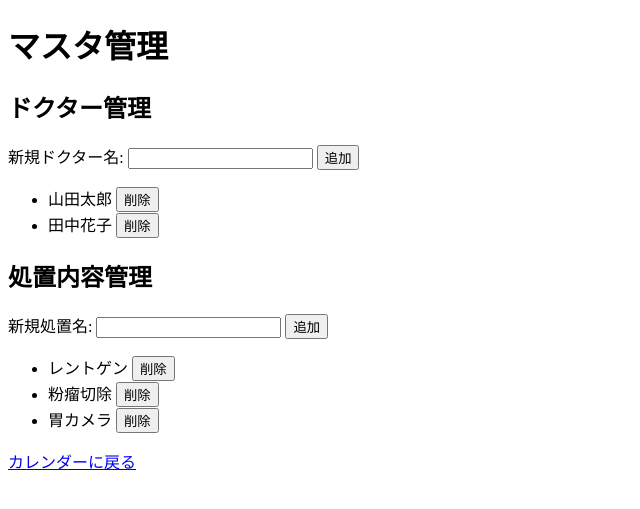
After one commit to johmpei/clinic.app, a Flask app: page /manage_masters in a window 1280 px wide. The commit adds this page. Shown: the top 509 px of the page, without its empty margins (0-640 px from the left). Run offline with Flask 3, Linux system fonts and the light colour scheme; a user stored in the database is signed in; data comes from the database, SQL or seed files in the repository; both versions use the stored data as it was after the commit.

```diff
--- a/app.py
+++ b/app.py
@@ -353,8 +353,59 @@ def delete_report(year, month, day):
 
     return redirect(url_for('index'))
 
-#追加のページ
+#医者とかの登録
+@app.route('/manage_masters', methods=['GET', 'POST'])
+@login_required
+def manage_masters():
+    clinic_id = session.get('clinic_id')
+    conn = sqlite3.connect('daily_report.db')
+    cursor = conn.cursor()
+    message = None
 
+    if request.method == 'POST':
+        # ドクターの追加/削除
+        if 'add_doctor_name' in request.form:
+            doctor_name = request.form['add_doctor_name']
+            try:
+                cursor.execute("INSERT INTO doctors (clinic_id, name) VALUES (?, ?)", (clinic_id, doctor_name))
+                conn.commit()
+                message = f"ドクター「{doctor_name}」を追加しました！"
+            except sqlite3.IntegrityError:
+                message = f"ドクター「{doctor_name}」は既に存在します。"
+        elif 'delete_doctor_id' in request.form:
+            doctor_id = request.form['delete_doctor_id']
+            cursor.execute("DELETE FROM doctors WHERE id=? AND clinic_id=?", (doctor_id, clinic_id))
+            conn.commit()
+            message = "ドクターを削除しました。"
+
+        # 処置の追加/削除（同様に実装）
+        elif 'add_procedure_name' in request.form:
+            procedure_name = request.form['add_procedure_name']
+            try:
+                cursor.execute("INSERT INTO procedures (clinic_id, name) VALUES (?, ?)", (clinic_id, procedure_name))
+                conn.commit()
+                message = f"処置「{procedure_name}」を追加しました！"
+            except sqlite3.IntegrityError:
+                message = f"処置「{procedure_name}」は既に存在します。"
+        elif 'delete_procedure_id' in request.form:
+            procedure_id = request.form['delete_procedure_id']
+            cursor.execute("DELETE FROM procedures WHERE id=? AND clinic_id=?", (procedure_id, clinic_id))
+            conn.commit()
+            message = "処置を削除しました。"
+
+        # TODO: 編集機能も追加する
+
+    # 現在のドクターと処置マスタを取得
+    cursor.execute("SELECT id, name FROM doctors WHERE clinic_id=?", (clinic_id,))
+    doctors = cursor.fetchall()
+    cursor.execute("SELECT id, name FROM procedures WHERE clinic_id=?", (clinic_id,))
+    procedures = cursor.fetchall()
+
+    conn.close()
+    return render_template('manage_masters.html', doctors=doctors, procedures=procedures, message=message)
+
+# index.html などに管理画面へのリンクを追加:
+# <p><a href="{{ url_for('manage_masters') }}">マスタ管理</a></p>
 
 
 
--- a/templates/index.html
+++ b/templates/index.html
@@ -39,5 +39,9 @@
         </tr>
         {% endfor %}
     </table>
+<p><a href="{{ url_for('manage_masters') }}">マスタ管理</a></p>
+
+
+
 </body>
 </html>
--- /dev/null
+++ b/templates/manage_masters.html
@@ -0,0 +1,49 @@
+<!DOCTYPE html>
+<html lang="ja">
+<head>
+    <meta charset="UTF-8">
+    <title>マスタ管理</title>
+</head>
+<body>
+    <h1>マスタ管理</h1>
+    {% if message %}
+        <p style="color:green">{{ message }}</p>
+    {% endif %}
+
+    <h2>ドクター管理</h2>
+    <form method="post">
+        <label>新規ドクター名: <input type="text" name="add_doctor_name" required></label>
+        <button type="submit">追加</button>
+    </form>
+    <ul>
+        {% for doctor in doctors %}
+            <li>
+                {{ doctor[1] }}
+                <form method="post" style="display:inline;" onsubmit="return confirm('本当に削除しますか？');">
+                    <input type="hidden" name="delete_doctor_id" value="{{ doctor[0] }}">
+                    <button type="submit">削除</button>
+                </form>
+            </li>
+        {% endfor %}
+    </ul>
+
+    <h2>処置内容管理</h2>
+    <form method="post">
+        <label>新規処置名: <input type="text" name="add_procedure_name" required></label>
+        <button type="submit">追加</button>
+    </form>
+    <ul>
+        {% for procedure in procedures %}
+            <li>
+                {{ procedure[1] }}
+                <form method="post" style="display:inline;" onsubmit="return confirm('本当に削除しますか？');">
+                    <input type="hidden" name="delete_procedure_id" value="{{ procedure[0] }}">
+                    <button type="submit">削除</button>
+                </form>
+            </li>
+        {% endfor %}
+    </ul>
+
+    <p><a href="{{ url_for('index') }}">カレンダーに戻る</a></p>
+</body>
+</html>
```
Also changed, not shown: daily_report.db.
